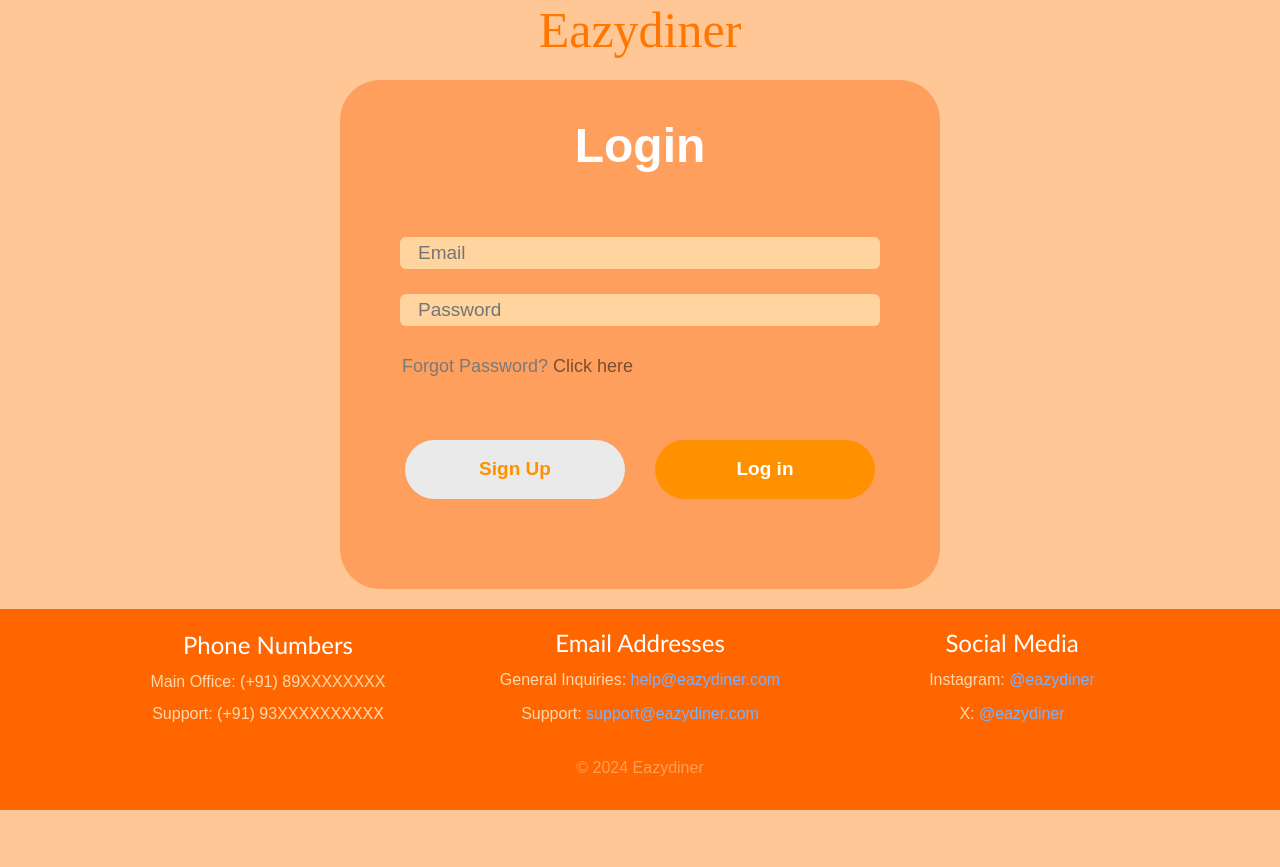
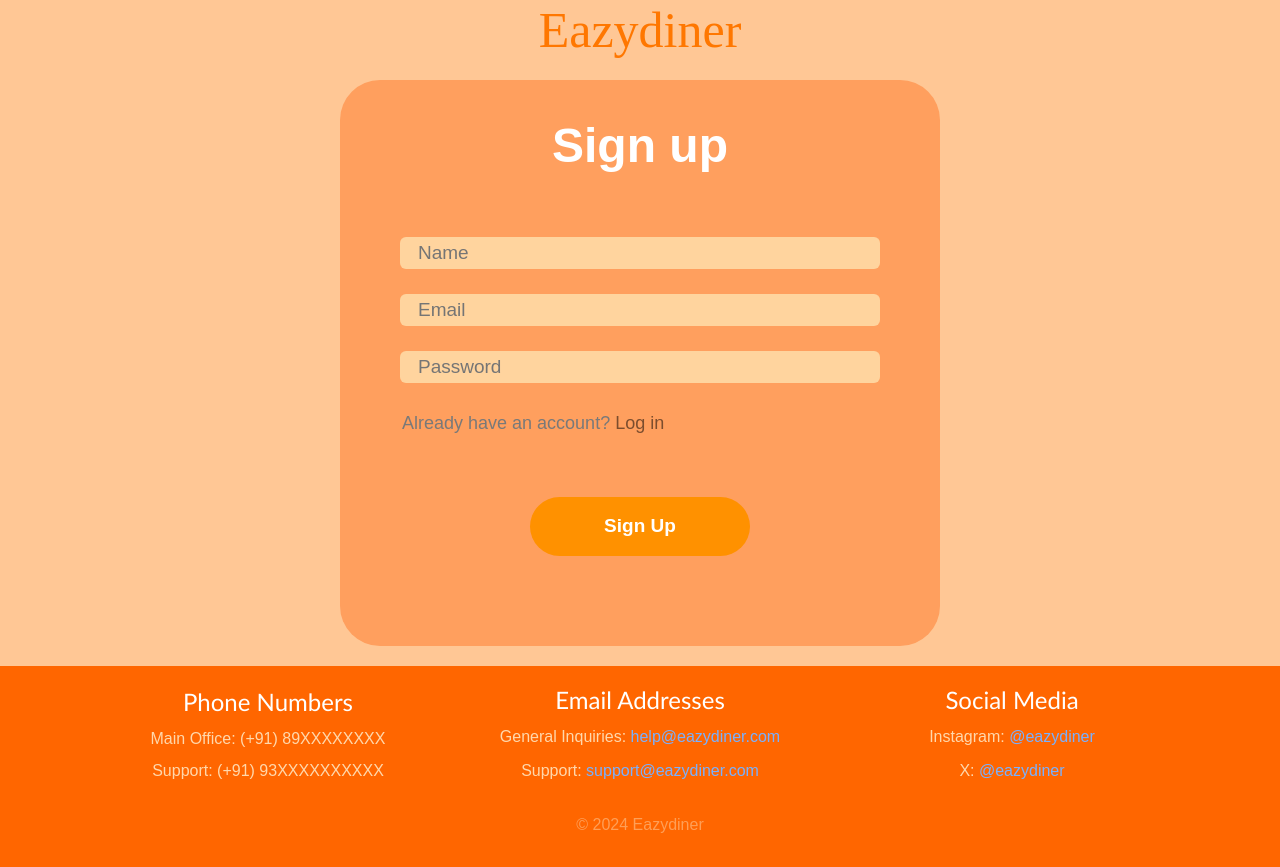
Before and after one commit to aryan1920-bot/eazyfront, a React (Create React App) app: page / in a window 1280 px wide. Before the commit the page ends 810 px from the top, so only its background shows below. Built offline with nearby package versions, Linux system fonts and the light colour scheme.

Commit message:
linking of login signup

```diff
--- a/src/App.js
+++ b/src/App.js
@@ -9,6 +9,7 @@
 import RestaurantDetails from './components/RestaurantDetails';
 import ReviewBooking from './components/ReviewBooking';
 import BookingConfirmation from './components/BookingConfirmation';
+import Signup from './components/signup';
 
 const App = ({dummyRestaurantData}) => {
 
@@ -16,11 +17,12 @@
   return (
     <Router>
       <Routes>
-      <Route path="/" element={<Login />} />
-        <Route path="/Home" element={<HomePage />} />
-        <Route path="/restaurant/:id" element={<RestaurantDetails dummyRestaurantData={dummyRestaurantData} />} />
-        <Route path="/review-booking" element={<ReviewBooking />} />
-        <Route path="/BookingConfirmation" element={<BookingConfirmation />} />
+      <Route path="/" element={<Signup />} />
+      <Route path="/login" element={<Login />} />
+      <Route path="/Home" element={<HomePage />} />
+      <Route path="/restaurant/:id" element={<RestaurantDetails dummyRestaurantData={dummyRestaurantData} />} />
+      <Route path="/review-booking" element={<ReviewBooking />} />
+      <Route path="/BookingConfirmation" element={<BookingConfirmation />} />
 
       </Routes>
     </Router>
--- a/src/components/Header.js
+++ b/src/components/Header.js
@@ -3,6 +3,9 @@
 import React, { useState } from "react";
 import "./css/Header.css"; // Import the shared CSS styles
 import { Link } from "react-router-dom";
+import { useNavigate } from "react-router-dom";
+
+
 
 const Header = () => {
   const [isHovered, setIsHovered] = React.useState(false);
@@ -11,12 +14,18 @@
   const [isContactUsHovered, setIsContactUsHovered] = React.useState(false);
   const [isLogoutHovered, setIsLogoutHovered] = React.useState(false);
 
+
   const scrollToContact = () => {
     const contactSection = document.getElementById("contact");
     if (contactSection) {
       contactSection.scrollIntoView({ behavior: "smooth" });
     }
   };
+
+  const navigate =useNavigate();
+  const logout=()=>{
+    navigate('/');
+  }
 
   const [searchQuery, setSearchQuery] = useState("");
 
@@ -39,6 +48,7 @@
 
       <nav className="nav">
         <ul>
+
           <li>
             <a
               href="#"
@@ -54,8 +64,10 @@
             <a
               href="#"
               className="nav-link2"
+              onClick={logout}
               onMouseEnter={() => setIsHovered(true)}
               onMouseLeave={() => setIsHovered(false)}
+
             >
               LogOut
             </a>
--- a/src/components/css/Header.css
+++ b/src/components/css/Header.css
@@ -29,6 +29,7 @@
     display: flex;
     gap: 20px;
     margin: 0;
+    display: flex;
     ;
   }
 
--- a/src/components/login.js
+++ b/src/components/login.js
@@ -94,8 +94,6 @@
 const Login = () => {
   const navigate = useNavigate();
 
-  const [action, setAction] = useState("Login");
-
   const [formData, setFormData] = useState({
     name: '',
     email: '',
@@ -109,31 +107,14 @@
     });
   };
 
-  const handleFormSubmit = async () => {
-    try {
-      const response = await fetch(`http://localhost:5000/auth/${action.toLowerCase()}`, {
-        method: 'POST',
-        headers: {
-          'Content-Type': 'application/json',
-        },
-        body: JSON.stringify(formData),
-      });
+  const  newuser=()=>{
+    navigate("/");
+  }
 
-      const data = await response.json();
-      console.log(data);
+  const gotohome=()=>{
+    navigate("/home");
+  }
 
-      // Assuming your backend sends a token upon successful login
-      if (data.token) {
-        // Save the token in localStorage or a state management system
-        // Redirect to the home page
-        navigate('/home');
-      }
-
-      // Handle the response, e.g., set user in state or display an error message
-    } catch (error) {
-      console.error('Error:', error);
-    }
-  };
 
   return (
     <div className="login-container">
@@ -142,20 +123,10 @@
       </div>
       <div className="login-c">
         <div className="login">
-          <div className="text">{action}</div>
+          <div className="text">Log in</div>
         </div>
         <div className="inputs">
-          {action === "Sign up" && (
-            <div className="input">
-              <input
-                type="text"
-                placeholder="Name"
-                name="name"
-                value={formData.name}
-                onChange={handleFormChange}
-              />
-            </div>
-          )}
+
           <div className="input">
             <input
               type="email"
@@ -178,20 +149,13 @@
         <div className="forgot-password">
           Forgot Password? <span>Click here</span>
         </div>
+        <div className="forgot-password">
+          New user? <span onClick={newuser}>Sign up</span>
+        </div>
         <div className="submit-c">
+
           <div
-            className={action === "Login" ? "submit gray" : "submit"}
-            onClick={() => {
-              setAction("Sign up");
-            }}
-          >
-            Sign Up
-          </div>
-          <div
-            className={action === "Sign up" ? "submit gray" : "submit"}
-            onClick={() => {
-              setAction("Login");
-            }}
+            className="submit" onClick={gotohome}
           >
             Log in
           </div>
--- /dev/null
+++ b/src/components/signup.js
@@ -0,0 +1,98 @@
+import React, { useState } from "react";
+import { useNavigate } from "react-router-dom";
+import "./css/login.css";
+import Footer from "./Footer";
+
+const Signup = () => {
+  const navigate = useNavigate();
+
+  // const [action, setAction] = useState("Signup");
+
+  const [formData, setFormData] = useState({
+    name: "",
+    email: "",
+    password: "",
+  });
+
+  const handleFormChange = (e) => {
+    setFormData({
+      ...formData,
+      [e.target.name]: e.target.value,
+    });
+  };
+
+  const handleSignup = () => {
+    // Add logic to check if the user is already logged in
+    const isUserLoggedIn = true; // Replace this with your actual logic to check if the user is logged in
+
+    if (isUserLoggedIn) {
+      // Redirect to the login page if the user is already logged in
+      navigate("/login");
+    } else {
+      // Add logic to handle signup
+      console.log("Signup data:", formData);
+
+      // Redirect to another page if needed
+      navigate("/some-route");
+    }
+  };
+
+  const alreadyuser=()=>{
+    navigate("/login");
+  }
+
+  return (
+    <div className="login-container">
+      <div className="company">
+        <h1>Eazydiner</h1>
+      </div>
+      <div className="login-c">
+        <div className="login">
+          <div className="text">Sign up</div>
+        </div>
+        <div className="inputs">
+          {(
+            <div className="input">
+              <input
+                type="text"
+                placeholder="Name"
+                name="name"
+                value={formData.name}
+                onChange={handleFormChange}
+              />
+            </div>
+          )}
+          <div className="input">
+            <input
+              type="email"
+              placeholder="Email"
+              name="email"
+              value={formData.email}
+              onChange={handleFormChange}
+            />
+          </div>
+          <div className="input">
+            <input
+              type="password"
+              placeholder="Password"
+              name="password"
+              value={formData.password}
+              onChange={handleFormChange}
+            />
+          </div>
+        </div>
+        <div className="forgot-password">
+          Already have an account? <span onClick={alreadyuser}>Log in</span>
+        </div>
+        <div className="submit-c">
+          <div className="submit" onClick={handleSignup}>
+            Sign Up
+          </div>
+        </div>
+      </div>
+      <Footer />
+    </div>
+  );
+};
+
+export default Signup;
```
